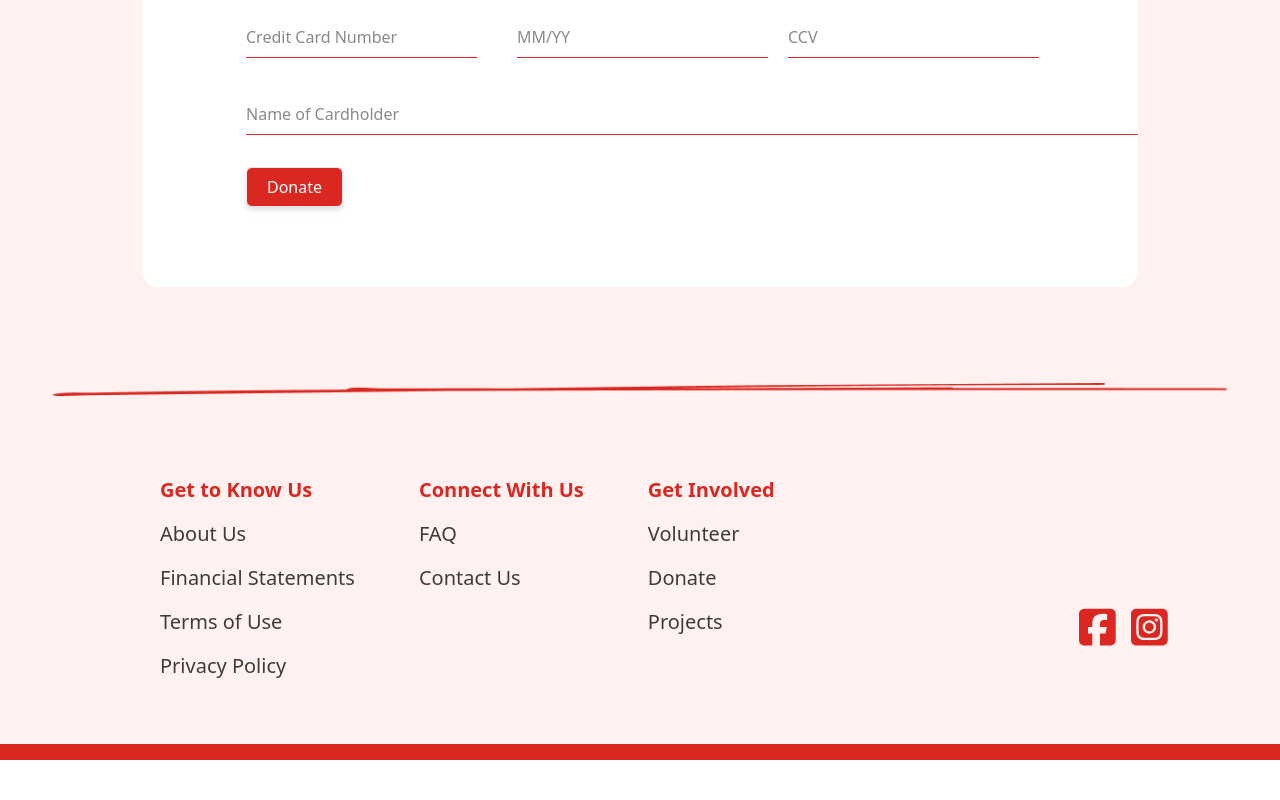
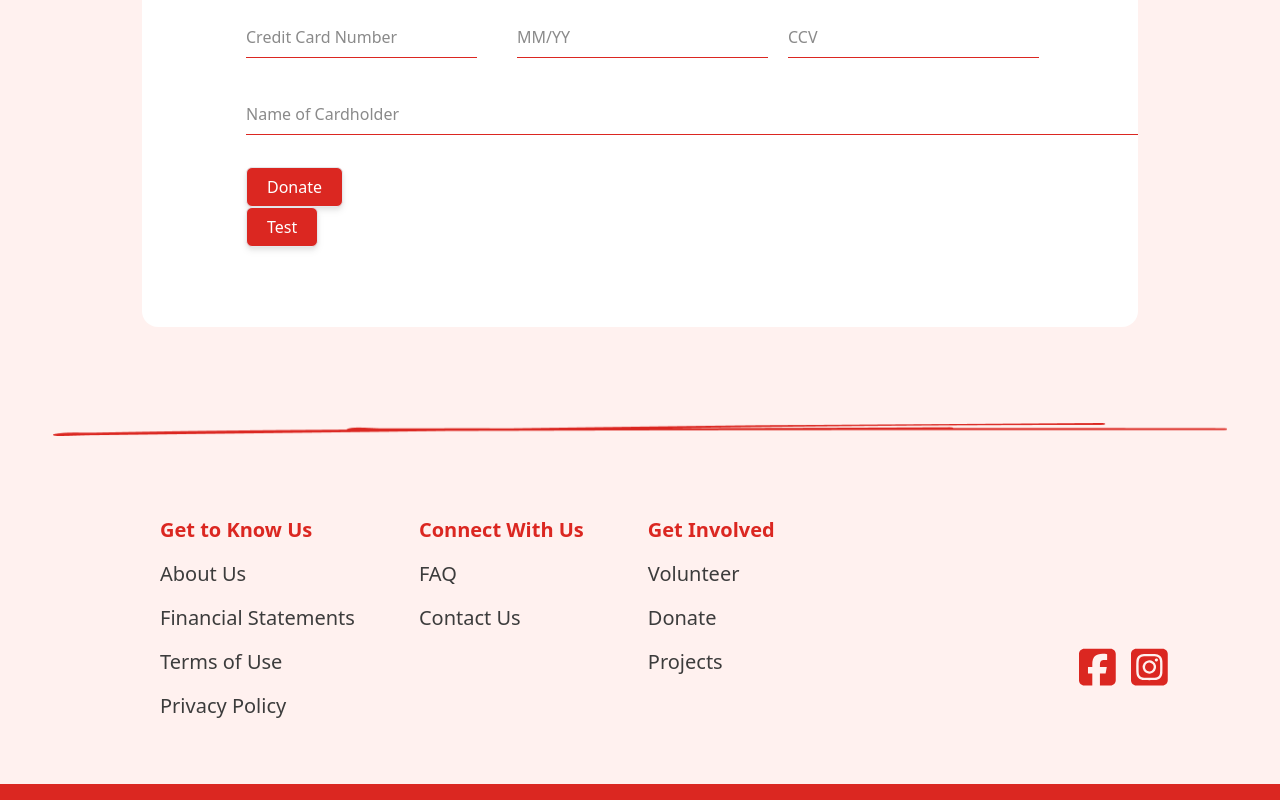
Before and after one commit to Glow-in-the-dark/GA-Project3, a React (Vite) app: page /donateForm in a window 1280 px wide. Shown: the part 1138-1938 px from the top of the page. Before the commit the page ends 1898 px from the top, so only its background shows below. Built offline with nearby package versions, Linux system fonts and the light colour scheme.

Commit message:
test submit button

```diff
--- a/src/comp-donate/DonationForm.jsx
+++ b/src/comp-donate/DonationForm.jsx
@@ -432,6 +432,7 @@ const DonationForm = () => {
               <NavLink to="/thankyou">
                 <BaseButton type="submit" label="Donate" colour="red" />
               </NavLink>
+              <BaseButton type="submit" label="Test" colour="red" />
             </div>
           </section>
         </div>
```
